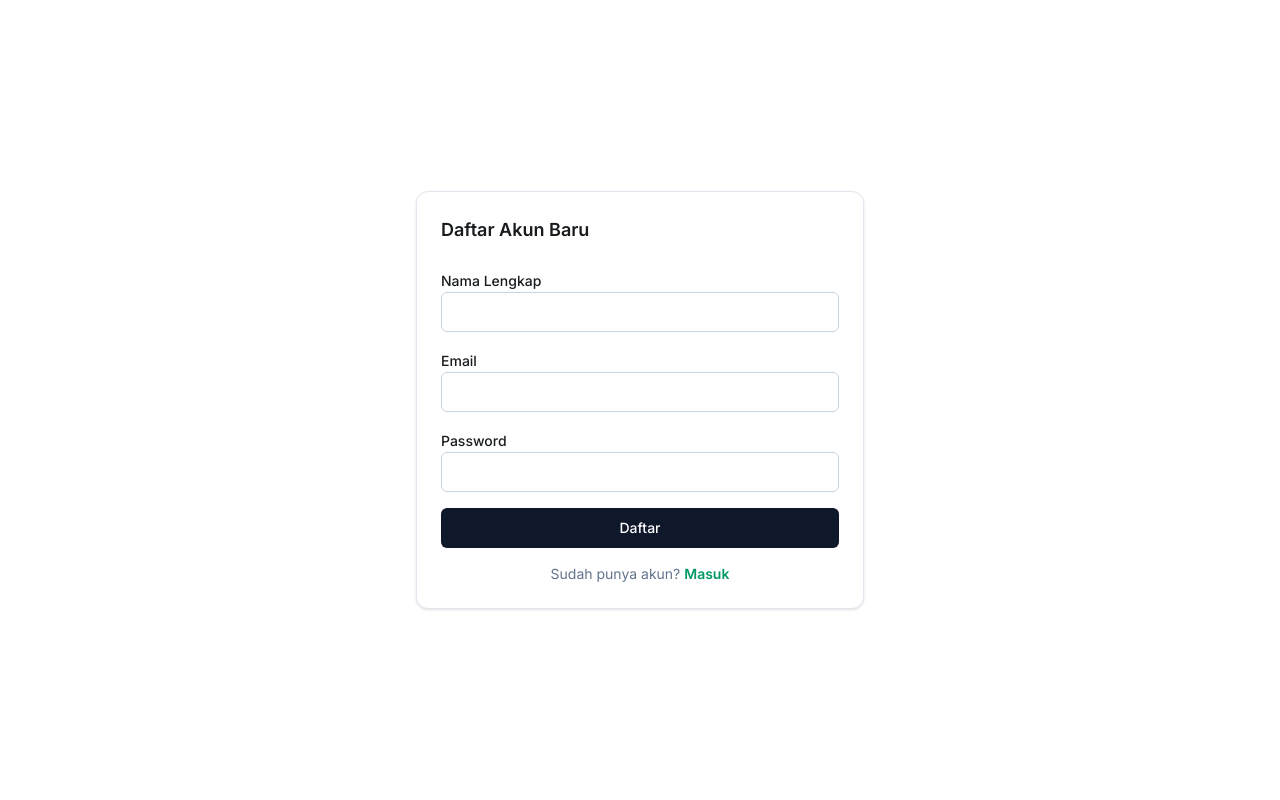
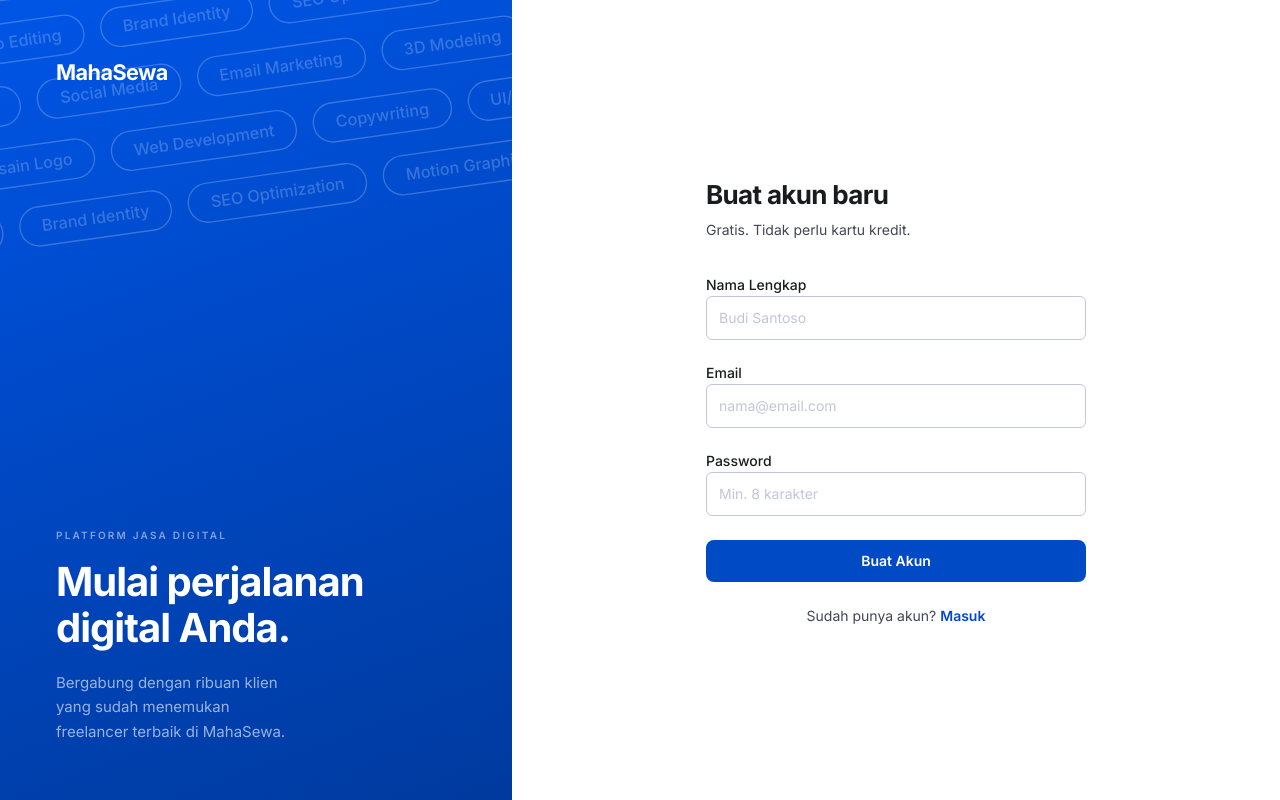
Before and after one commit to almunawar12/mahasewaa, a Next.js app: page /register in a window 1280 px wide. Built offline with nearby package versions, Linux system fonts and the light colour scheme; no server answers.

Commit message:
feat: apply 2-column layout to register page for consistency

```diff
--- a/app/register/page.tsx
+++ b/app/register/page.tsx
@@ -4,12 +4,18 @@ import bcrypt from "bcryptjs";
 import { auth, signIn } from "@/auth";
 import { prisma } from "@/lib/prisma";
 import { registerSchema } from "@/lib/validations/auth";
-import { Button } from "@/components/ui/button";
 import { Input } from "@/components/ui/input";
 import { Label } from "@/components/ui/label";
-import { Card, CardContent, CardHeader, CardTitle } from "@/components/ui/card";
 
 export const metadata = { title: "Daftar" };
+
+const CHIP_ROWS = [
+  ["Desain Logo", "Web Development", "Copywriting", "UI/UX Design", "Fotografi"],
+  ["Video Editing", "Brand Identity", "SEO Optimization", "Motion Graphic", "Ilustrasi"],
+  ["App Development", "Social Media", "Email Marketing", "3D Modeling", "Konten Kreatif"],
+  ["Desain Logo", "Web Development", "Copywriting", "UI/UX Design", "Fotografi"],
+  ["Video Editing", "Brand Identity", "SEO Optimization", "Motion Graphic", "Ilustrasi"],
+];
 
 export default async function RegisterPage() {
   const session = await auth();
@@ -47,35 +53,158 @@ export default async function RegisterPage() {
   }
 
   return (
-    <main className="flex flex-1 items-center justify-center px-4 py-16">
-      <Card className="w-full max-w-md">
-        <CardHeader>
-          <CardTitle>Daftar Akun Baru</CardTitle>
-        </CardHeader>
-        <CardContent>
-          <form action={register} className="space-y-4">
+    <div className="min-h-screen flex">
+      {/* ── Left panel — desktop only ── */}
+      <div
+        className="hidden lg:flex lg:w-[44%] xl:w-[40%] relative flex-col overflow-hidden"
+        style={{ background: "linear-gradient(160deg, #0055e6 0%, #003a9e 100%)" }}
+      >
+        {/* Chip texture */}
+        <div
+          className="absolute inset-0 overflow-hidden pointer-events-none select-none"
+          aria-hidden="true"
+        >
+          <div
+            className="flex flex-col gap-4 mt-[-2rem] ml-[-4rem]"
+            style={{ transform: "rotate(-8deg) scale(1.35)", transformOrigin: "center" }}
+          >
+            {CHIP_ROWS.map((row, rowIdx) => (
+              <div
+                key={rowIdx}
+                className="flex gap-3 flex-nowrap"
+                style={{ marginLeft: rowIdx % 2 === 1 ? "5rem" : "0" }}
+              >
+                {row.map((tag, i) => (
+                  <span
+                    key={`${tag}-${i}`}
+                    className="whitespace-nowrap rounded-full px-4 py-1.5 text-xs font-medium"
+                    style={{
+                      border: "1px solid rgba(255,255,255,0.22)",
+                      color: "rgba(255,255,255,0.22)",
+                    }}
+                  >
+                    {tag}
+                  </span>
+                ))}
+              </div>
+            ))}
+          </div>
+        </div>
+
+        {/* Content */}
+        <div className="relative z-10 flex h-full flex-col p-10 xl:p-14">
+          <Link
+            href="/"
+            className="text-[1.35rem] font-bold tracking-tight text-white"
+          >
+            MahaSewa
+          </Link>
+
+          <div className="mt-auto">
+            <p
+              className="mb-4 text-[10px] font-semibold uppercase text-white/50"
+              style={{ letterSpacing: "0.22em" }}
+            >
+              Platform Jasa Digital
+            </p>
+            <h2 className="text-[2rem] xl:text-[2.5rem] font-bold leading-[1.15] tracking-tight text-white">
+              Mulai perjalanan<br />
+              digital Anda.
+            </h2>
+            <p className="mt-5 max-w-[26ch] text-[0.9375rem] leading-relaxed text-white/60">
+              Bergabung dengan ribuan klien yang sudah menemukan freelancer terbaik di MahaSewa.
+            </p>
+          </div>
+        </div>
+      </div>
+
+      {/* ── Right panel — form ── */}
+      <div className="flex flex-1 items-center justify-center bg-white px-6 py-12">
+        <div className="w-full max-w-[380px]">
+          {/* Mobile wordmark */}
+          <Link
+            href="/"
+            className="mb-8 block text-xl font-bold tracking-tight text-[#004ac6] lg:hidden"
+          >
+            MahaSewa
+          </Link>
+
+          {/* Heading */}
+          <div className="mb-8">
+            <h1 className="text-[1.625rem] font-bold tracking-tight text-[#191c1e]">
+              Buat akun baru
+            </h1>
+            <p className="mt-1.5 text-sm text-[#434655]">
+              Gratis. Tidak perlu kartu kredit.
+            </p>
+          </div>
+
+          {/* Form */}
+          <form action={register} className="space-y-5">
             <div className="space-y-1.5">
-              <Label htmlFor="fullName">Nama Lengkap</Label>
-              <Input id="fullName" name="fullName" required />
+              <Label htmlFor="fullName" className="text-sm font-medium text-[#191c1e]">
+                Nama Lengkap
+              </Label>
+              <Input
+                id="fullName"
+                name="fullName"
+                autoComplete="name"
+                required
+                placeholder="Budi Santoso"
+                className="h-11 border-[#c3c6d7] placeholder:text-[#c3c6d7] focus-visible:border-[#004ac6] focus-visible:ring-2 focus-visible:ring-[#004ac6]/10"
+              />
             </div>
+
             <div className="space-y-1.5">
-              <Label htmlFor="email">Email</Label>
-              <Input id="email" name="email" type="email" required />
+              <Label htmlFor="email" className="text-sm font-medium text-[#191c1e]">
+                Email
+              </Label>
+              <Input
+                id="email"
+                name="email"
+                type="email"
+                autoComplete="email"
+                required
+                placeholder="nama@email.com"
+                className="h-11 border-[#c3c6d7] placeholder:text-[#c3c6d7] focus-visible:border-[#004ac6] focus-visible:ring-2 focus-visible:ring-[#004ac6]/10"
+              />
             </div>
+
             <div className="space-y-1.5">
-              <Label htmlFor="password">Password</Label>
-              <Input id="password" name="password" type="password" minLength={8} required />
+              <Label htmlFor="password" className="text-sm font-medium text-[#191c1e]">
+                Password
+              </Label>
+              <Input
+                id="password"
+                name="password"
+                type="password"
+                autoComplete="new-password"
+                minLength={8}
+                required
+                placeholder="Min. 8 karakter"
+                className="h-11 border-[#c3c6d7] placeholder:text-[#c3c6d7] focus-visible:border-[#004ac6] focus-visible:ring-2 focus-visible:ring-[#004ac6]/10"
+              />
             </div>
-            <Button type="submit" className="w-full">Daftar</Button>
-            <p className="text-center text-sm text-slate-500">
-              Sudah punya akun?{" "}
-              <Link href="/login" className="font-semibold text-emerald-600 hover:underline">
-                Masuk
-              </Link>
-            </p>
+
+            <button
+              type="submit"
+              className="mt-1 w-full rounded-lg bg-[#004ac6] py-[0.6875rem] text-sm font-semibold text-white transition-opacity hover:opacity-90 active:scale-[0.99]"
+            >
+              Buat Akun
+            </button>
           </form>
-        </CardContent>
-      </Card>
-    </main>
+
+          <p className="mt-6 text-center text-sm text-[#434655]">
+            Sudah punya akun?{" "}
+            <Link
+              href="/login"
+              className="font-semibold text-[#004ac6] hover:underline"
+            >
+              Masuk
+            </Link>
+          </p>
+        </div>
+      </div>
+    </div>
   );
 }
```
